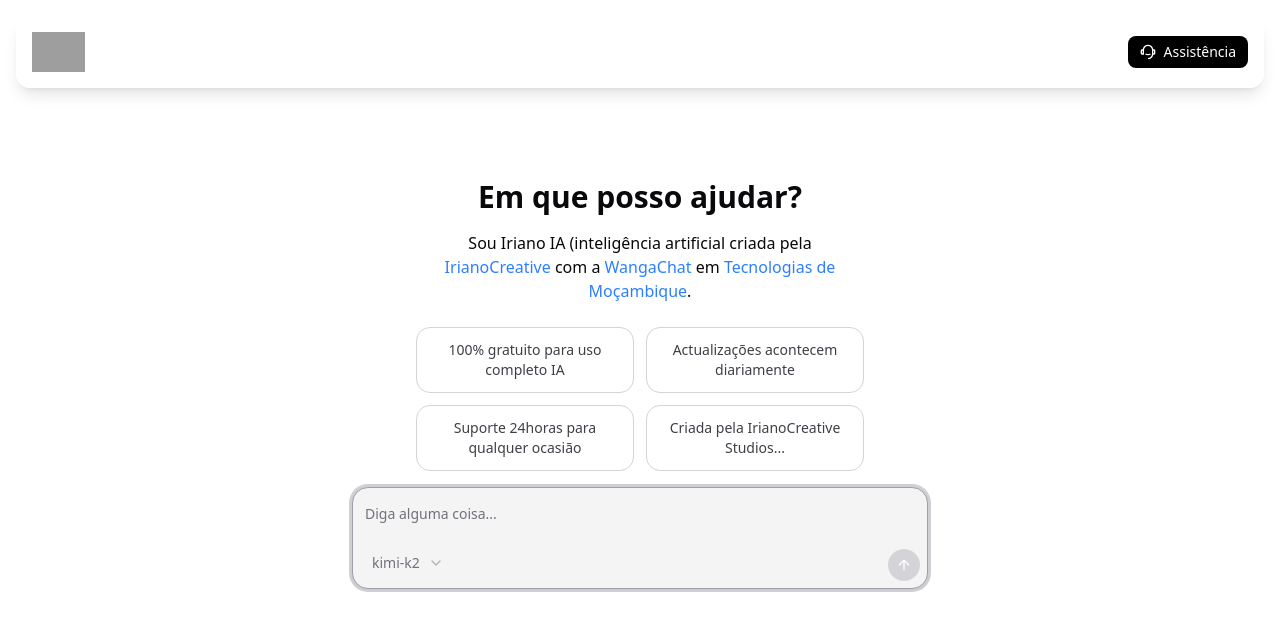
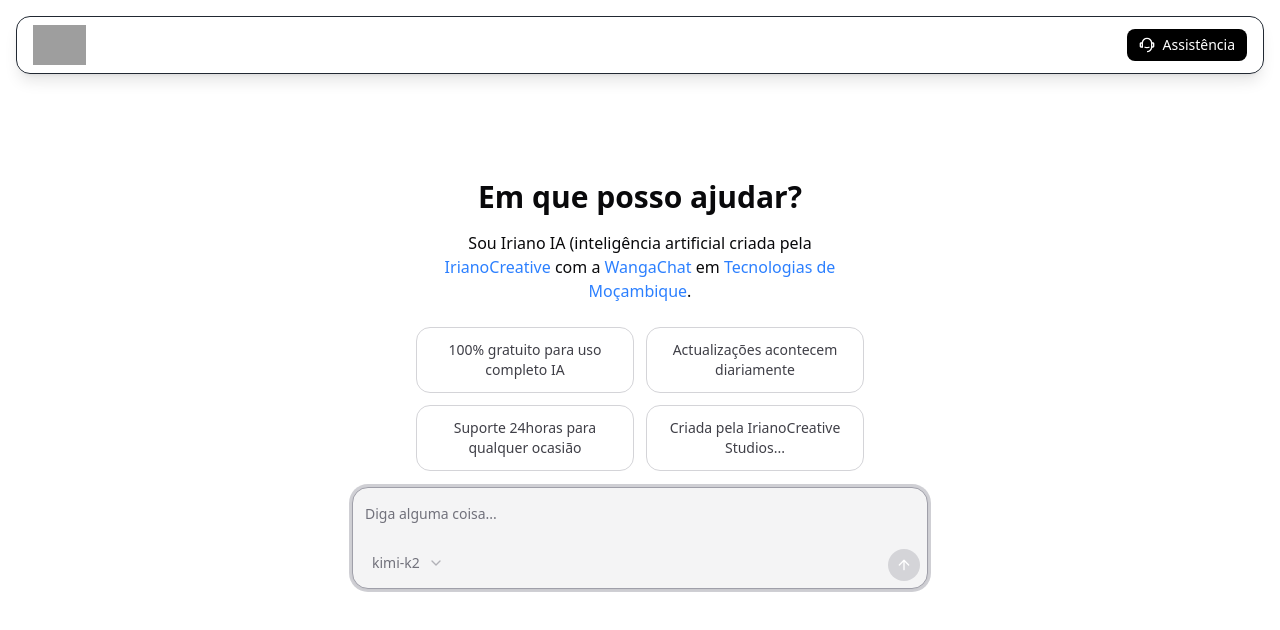
Before and after one commit to iriano380/hey-iriano, a Next.js app: page / in a window 1280 px wide. Shown: the top 630 px of the page. Built offline with nearby package versions, Linux system fonts and the light colour scheme; grey boxes are pictures that could not be loaded; what @ai-sdk/groq would draw is missing.

Commit message:
Update header.tsx

```diff
--- a/components/header.tsx
+++ b/components/header.tsx
@@ -3,8 +3,11 @@
 
 export const Header = () => {
   return (
-    <div className="fixed right-0 left-0 top-4 mx-4 rounded-xl bg-white/30 dark:bg-zinc-950/30 backdrop-blur-md shadow-lg z-50">
-      <div className="flex justify-between items-center p-4">
+    <div
+      className="fixed right-0 left-0 top-4 mx-4 rounded-xl bg-white/30 dark:bg-zinc-950/30 backdrop-blur-md shadow-lg z-50 border"
+      style={{ borderColor: "#212832" }}
+    >
+      <div className="flex justify-between items-center py-2 px-4">
         {/* Logo */}
         <div className="flex flex-row items-center gap-2 shrink-0">
           <Link href="/" className="flex items-center">
```
